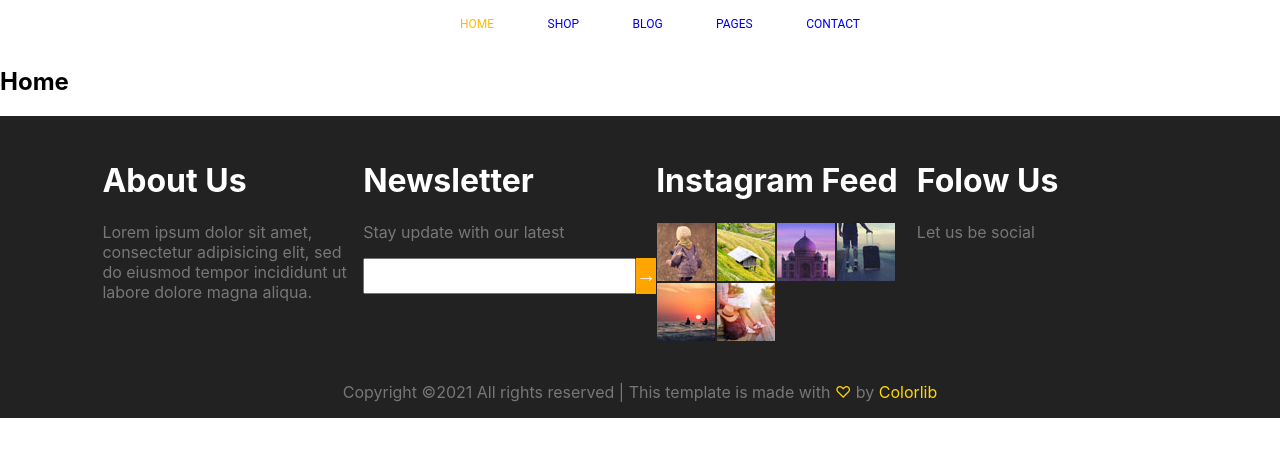
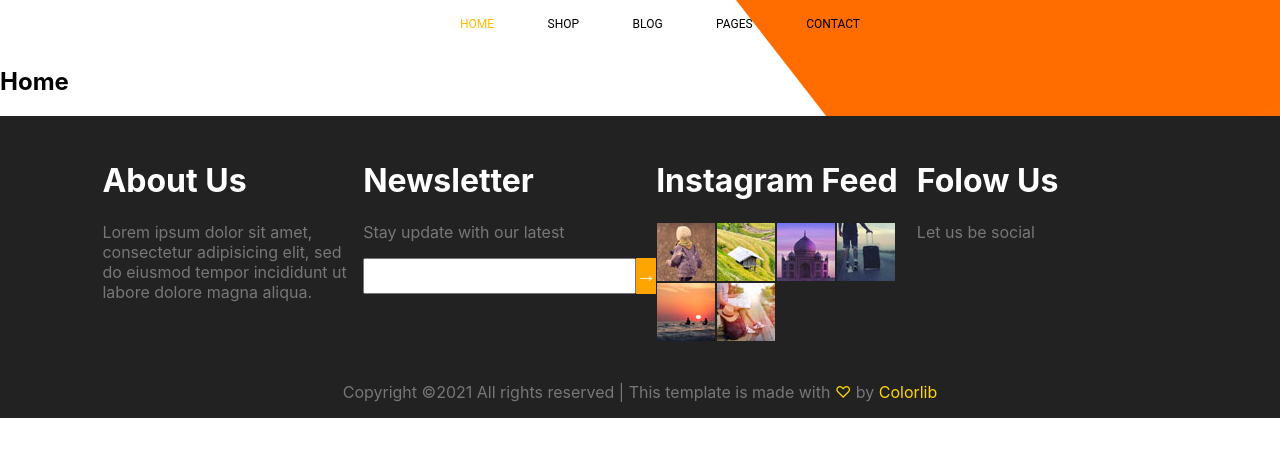
Before and after one commit to mexell96/karma-shop, a React (Create React App) app: page / in a window 1280 px wide. Shown: the top 456 px of the page. Built offline with nearby package versions, Linux system fonts and the light colour scheme.

Commit message:
added style to links

```diff
--- a/src/index.css
+++ b/src/index.css
@@ -1,13 +1,14 @@
 body {
   margin: 0;
-  font-family: -apple-system, BlinkMacSystemFont, 'Segoe UI', 'Roboto', 'Oxygen',
-    'Ubuntu', 'Cantarell', 'Fira Sans', 'Droid Sans', 'Helvetica Neue',
-    sans-serif;
+  font-family: -apple-system, BlinkMacSystemFont, "Segoe UI", "Roboto", "Oxygen", "Ubuntu", "Cantarell", "Fira Sans",
+    "Droid Sans", "Helvetica Neue", sans-serif;
   -webkit-font-smoothing: antialiased;
   -moz-osx-font-smoothing: grayscale;
 }
 
 code {
-  font-family: source-code-pro, Menlo, Monaco, Consolas, 'Courier New',
-    monospace;
+  font-family: source-code-pro, Menlo, Monaco, Consolas, "Courier New", monospace;
 }
+#root {
+  background-image: url(./images//background//banner-bg.jpg);
+}
--- a/src/navbar/Navbar.module.css
+++ b/src/navbar/Navbar.module.css
@@ -3,6 +3,7 @@
   font-size: 12px;
 }
 .NavLink {
+  color: black;
   text-decoration: none;
   font-family: "Roboto", sans-serif;
 }
```
Also changed, not shown: src/images/background/banner-bg.jpg (added).
